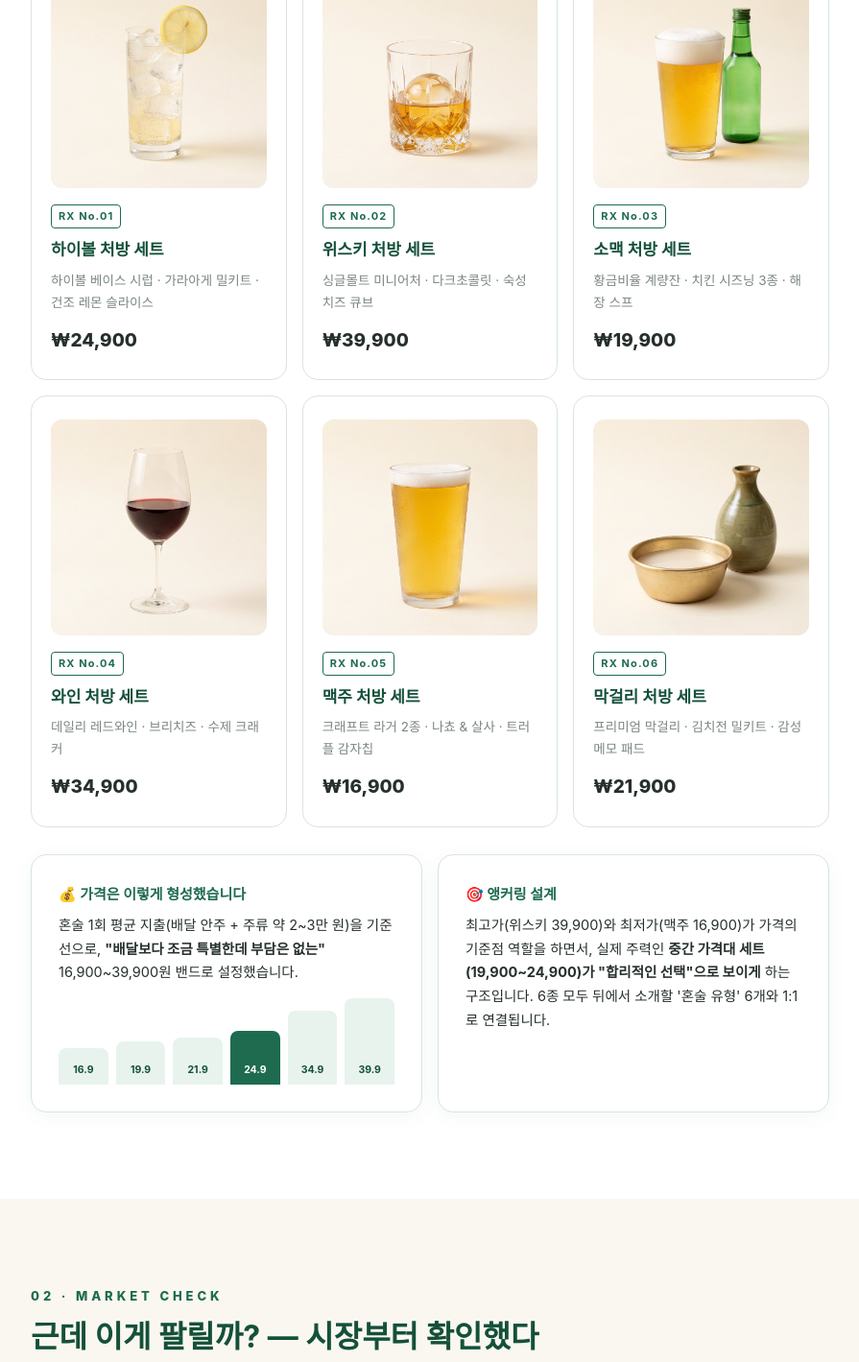
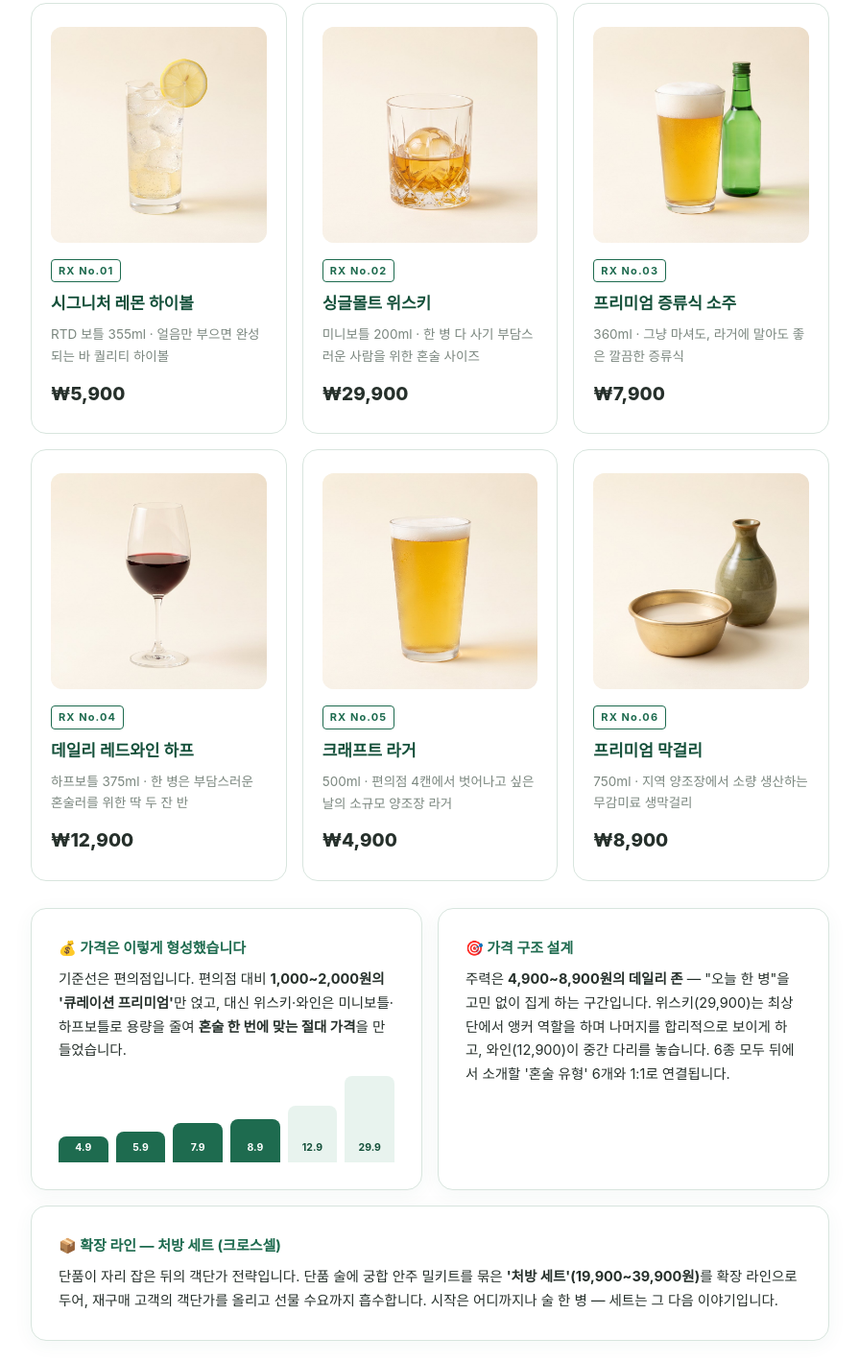
Before and after one commit to manduuu11/anju-pharmacy, a plain HTML site: page index.html in a window 1280 px wide. Shown: the part 896-2315 px from the top of the page at 96% size, without its empty margins (192-1087 px from the left). Drawn offline with Linux system fonts and the light colour scheme; a web font is replaced by a local one.

Commit message:
제품 전제를 단품 술 큐레이션으로 재정의 — 세트는 확장 라인으로 이동

```diff
--- a/index.html
+++ b/index.html
@@ -4,7 +4,7 @@
 <meta charset="UTF-8">
 <meta name="viewport" content="width=device-width, initial-scale=1.0">
 <title>안주약국 — 가상 브랜드 빌딩 A to Z</title>
-<meta name="description" content="혼술 페어링 세트를 판매하는 가상 브랜드 '안주약국' — 제품 기획부터 시장 검증, 브랜딩, 마케팅 전략까지 직접 설계한 케이스스터디.">
+<meta name="description" content="혼술용 술을 큐레이션해 판매하는 가상 보틀숍 브랜드 '안주약국' — 제품 기획부터 시장 검증, 브랜딩, 마케팅 전략까지 직접 설계한 케이스스터디.">
 <link rel="preconnect" href="https://fonts.googleapis.com">
 <link href="https://fonts.googleapis.com/css2?family=Gowun+Batang:wght@400;700&family=Pretendard:wght@400;600;800&display=swap" rel="stylesheet">
 <style>
@@ -508,8 +508,8 @@
 <header id="top">
   <div class="container">
     <span class="hero-badge">VIRTUAL BRAND BUILDING · A to Z</span>
-    <h1 class="serif">혼술 페어링 세트를<br>팔아보기로 했다</h1>
-    <p class="tagline">가상 브랜드 <b>'안주약국'</b> — 무엇을 팔지 정하는 것부터 시장 검증, 브랜딩, 마케팅 전략까지. 제품 하나를 파는 데 필요한 모든 과정을 직접 설계했습니다.</p>
+    <h1 class="serif">혼자 마시기 좋은 술을<br>팔아보기로 했다</h1>
+    <p class="tagline">혼술용 술을 큐레이션해 파는 가상 보틀숍 <b>'안주약국'</b> — 무엇을 팔지 정하는 것부터 시장 검증, 브랜딩, 마케팅 전략까지. 술 한 병을 파는 데 필요한 모든 과정을 직접 설계했습니다.</p>
     <div class="hero-meta">
       <span>기간 · <b>2026.07</b></span>
       <span>담당 · <b>기획부터 제작까지 전 과정 1인 수행</b></span>
@@ -523,70 +523,74 @@
   <div class="container">
     <div class="reveal">
       <div class="sec-num">01 · PRODUCT</div>
-      <h2 class="sec-title">이걸 팝니다 — 처방 세트 6종</h2>
-      <p class="sec-desc">술과 안주를 따로 고르는 수고를 없앤 <b>혼술 페어링 박스</b>입니다. 취향 유형별로 술 1종 + 궁합 안주 + 소품을 한 박스에 담아 정기 또는 단품으로 판매합니다.</p>
+      <h2 class="sec-title">이걸 팝니다 — 오늘의 술 6종</h2>
+      <p class="sec-desc">파는 것은 <b>술 단품</b>입니다. 다만 아무 술이나 진열하지 않습니다 — 혼자 마시기 좋은 용량과 취향 유형별로 큐레이션한 6종만 팝니다. 많이 파는 가게가 아니라 <b>골라주는 가게</b>가 되는 것이 상품 전략입니다.</p>
     </div>
     <div class="products">
       <div class="product reveal">
         <img class="p-photo" src="img/highball.jpg" alt="레몬 하이볼" loading="lazy">
         <span class="p-tag">RX No.01</span>
-        <h4>하이볼 처방 세트</h4>
-        <p class="p-items">하이볼 베이스 시럽 · 가라아게 밀키트 · 건조 레몬 슬라이스</p>
-        <p class="p-price">₩24,900</p>
+        <h4>시그니처 레몬 하이볼</h4>
+        <p class="p-items">RTD 보틀 355ml · 얼음만 부으면 완성되는 바 퀄리티 하이볼</p>
+        <p class="p-price">₩5,900</p>
       </div>
       <div class="product reveal">
         <img class="p-photo" src="img/whisky.jpg" alt="위스키 온더락" loading="lazy">
         <span class="p-tag">RX No.02</span>
-        <h4>위스키 처방 세트</h4>
-        <p class="p-items">싱글몰트 미니어처 · 다크초콜릿 · 숙성 치즈 큐브</p>
-        <p class="p-price">₩39,900</p>
+        <h4>싱글몰트 위스키</h4>
+        <p class="p-items">미니보틀 200ml · 한 병 다 사기 부담스러운 사람을 위한 혼술 사이즈</p>
+        <p class="p-price">₩29,900</p>
       </div>
       <div class="product reveal">
         <img class="p-photo" src="img/somaek.jpg" alt="소맥" loading="lazy">
         <span class="p-tag">RX No.03</span>
-        <h4>소맥 처방 세트</h4>
-        <p class="p-items">황금비율 계량잔 · 치킨 시즈닝 3종 · 해장 스프</p>
-        <p class="p-price">₩19,900</p>
+        <h4>프리미엄 증류식 소주</h4>
+        <p class="p-items">360ml · 그냥 마셔도, 라거에 말아도 좋은 깔끔한 증류식</p>
+        <p class="p-price">₩7,900</p>
       </div>
       <div class="product reveal">
         <img class="p-photo" src="img/wine.jpg" alt="레드 와인" loading="lazy">
         <span class="p-tag">RX No.04</span>
-        <h4>와인 처방 세트</h4>
-        <p class="p-items">데일리 레드와인 · 브리치즈 · 수제 크래커</p>
-        <p class="p-price">₩34,900</p>
+        <h4>데일리 레드와인 하프</h4>
+        <p class="p-items">하프보틀 375ml · 한 병은 부담스러운 혼술러를 위한 딱 두 잔 반</p>
+        <p class="p-price">₩12,900</p>
       </div>
       <div class="product reveal">
         <img class="p-photo" src="img/beer.jpg" alt="라거 맥주" loading="lazy">
         <span class="p-tag">RX No.05</span>
-        <h4>맥주 처방 세트</h4>
-        <p class="p-items">크래프트 라거 2종 · 나쵸 &amp; 살사 · 트러플 감자칩</p>
-        <p class="p-price">₩16,900</p>
+        <h4>크래프트 라거</h4>
+        <p class="p-items">500ml · 편의점 4캔에서 벗어나고 싶은 날의 소규모 양조장 라거</p>
+        <p class="p-price">₩4,900</p>
       </div>
       <div class="product reveal">
         <img class="p-photo" src="img/makgeolli.jpg" alt="막걸리" loading="lazy">
         <span class="p-tag">RX No.06</span>
-        <h4>막걸리 처방 세트</h4>
-        <p class="p-items">프리미엄 막걸리 · 김치전 밀키트 · 감성 메모 패드</p>
-        <p class="p-price">₩21,900</p>
+        <h4>프리미엄 막걸리</h4>
+        <p class="p-items">750ml · 지역 양조장에서 소량 생산하는 무감미료 생막걸리</p>
+        <p class="p-price">₩8,900</p>
       </div>
     </div>
     <div class="price-logic reveal">
       <div class="card">
         <h4>💰 가격은 이렇게 형성했습니다</h4>
-        <p>혼술 1회 평균 지출(배달 안주 + 주류 약 2~3만 원)을 기준선으로, <b>"배달보다 조금 특별한데 부담은 없는"</b> 16,900~39,900원 밴드로 설정했습니다.</p>
+        <p>기준선은 편의점입니다. 편의점 대비 <b>1,000~2,000원의 '큐레이션 프리미엄'</b>만 얹고, 대신 위스키·와인은 미니보틀·하프보틀로 용량을 줄여 <b>혼술 한 번에 맞는 절대 가격</b>을 만들었습니다.</p>
         <div class="price-band">
-          <div class="bar" style="height:42%;">16.9</div>
-          <div class="bar" style="height:50%;">19.9</div>
-          <div class="bar" style="height:55%;">21.9</div>
-          <div class="bar hi" style="height:62%;">24.9</div>
-          <div class="bar" style="height:86%;">34.9</div>
-          <div class="bar" style="height:100%;">39.9</div>
+          <div class="bar hi" style="height:30%;">4.9</div>
+          <div class="bar hi" style="height:35%;">5.9</div>
+          <div class="bar hi" style="height:45%;">7.9</div>
+          <div class="bar hi" style="height:50%;">8.9</div>
+          <div class="bar" style="height:65%;">12.9</div>
+          <div class="bar" style="height:100%;">29.9</div>
         </div>
       </div>
       <div class="card">
-        <h4>🎯 앵커링 설계</h4>
-        <p>최고가(위스키 39,900)와 최저가(맥주 16,900)가 가격의 기준점 역할을 하면서, 실제 주력인 <b>중간 가격대 세트(19,900~24,900)가 "합리적인 선택"으로 보이게</b> 하는 구조입니다. 6종 모두 뒤에서 소개할 '혼술 유형' 6개와 1:1로 연결됩니다.</p>
+        <h4>🎯 가격 구조 설계</h4>
+        <p>주력은 <b>4,900~8,900원의 데일리 존</b> — "오늘 한 병"을 고민 없이 집게 하는 구간입니다. 위스키(29,900)는 최상단에서 앵커 역할을 하며 나머지를 합리적으로 보이게 하고, 와인(12,900)이 중간 다리를 놓습니다. 6종 모두 뒤에서 소개할 '혼술 유형' 6개와 1:1로 연결됩니다.</p>
       </div>
+    </div>
+    <div class="card reveal" style="margin-top:16px;">
+      <h4 style="font-size:15px; color:var(--green); margin-bottom:8px;">📦 확장 라인 — 처방 세트 (크로스셀)</h4>
+      <p style="font-size:14.5px;">단품이 자리 잡은 뒤의 객단가 전략입니다. 단품 술에 궁합 안주 밀키트를 묶은 <b>'처방 세트'(19,900~39,900원)</b>를 확장 라인으로 두어, 재구매 고객의 객단가를 올리고 선물 수요까지 흡수합니다. 시작은 어디까지나 술 한 병 — 세트는 그 다음 이야기입니다.</p>
     </div>
   </div>
 </section>
@@ -615,7 +619,7 @@
     </div>
     <div class="card positioning reveal">
       <h4>📍 발견한 빈 자리</h4>
-      <p>시장은 크고 계속 자라는데, 커머스는 여전히 <b>'술 따로, 안주 따로'</b>였습니다. 주류 구독 서비스는 술만 보내주고, 밀키트는 안주만 팝니다. <b>"페어링을 통째로 큐레이션해 주는 브랜드"</b>는 비어 있는 포지션이었고, 여기에 들어가기로 했습니다. 그리고 세 번째 지표(64%)가 이 사업의 핵심 근거가 됩니다 — 사람들은 혼술이 싫은 게 아니라 <b>고르는 게 귀찮은 것</b>이었으니까요.</p>
+      <p>술을 파는 곳은 넘칩니다 — 하지만 <b>'오늘의 나에게 맞는 한 병'을 골라주는 곳</b>은 없었습니다. 대형마트는 선택지가 너무 많아 피로하고, 편의점은 늘 같은 4캔이고, 보틀숍은 애호가용이라 문턱이 높습니다. <b>"혼술러를 위해 딱 6종만 골라주는 가게"</b>는 비어 있는 포지션이었고, 여기에 들어가기로 했습니다. 세 번째 지표(64%)가 이 전략의 핵심 근거입니다 — 사람들은 혼술이 싫은 게 아니라 <b>고르는 게 귀찮은 것</b>이었으니까요.</p>
     </div>
     <p class="footnote">* 위 수치는 공개 통계·트렌드 리포트를 기반으로 재구성한 가상 프로젝트용 예시 데이터입니다.</p>
   </div>
@@ -703,8 +707,8 @@
         <tr>
           <th>카피 예시</th>
           <td>
-            <span class="x">"시원한 하이볼 세트, 지금 할인 중!"</span>
-            <span class="o">"금요일 갈증 증상엔, 하이볼 처방 세트를 권해드립니다. 미지근해지기 전에 복용하세요."</span>
+            <span class="x">"시원한 레몬 하이볼, 지금 할인 중!"</span>
+            <span class="o">"금요일 갈증 증상엔, 시그니처 레몬 하이볼을 처방해드립니다. 미지근해지기 전에 복용하세요."</span>
           </td>
         </tr>
         <tr>
@@ -747,7 +751,7 @@
         <div class="w">
           <div class="n">WHY 03</div>
           <h4>결과가 곧 제품 추천이다</h4>
-          <p>6개 유형이 처방 세트 6종과 1:1 매칭 — 재미로 시작해 구매 퍼널로 끝난다.</p>
+          <p>6개 유형이 단품 술 6종과 1:1 매칭 — 재미로 시작해 구매 퍼널로 끝난다.</p>
         </div>
       </div>
     </div>
@@ -767,14 +771,14 @@
       </div>
       <div class="insta-grid">
         <div class="tile g1"><span class="t-emoji">💊</span><span class="t-text">월요일 처방전<br>"출근 후유증엔<br>가벼운 맥주를"</span></div>
-        <div class="tile g3"><span class="t-emoji">🍋</span><span class="t-text">신제품 입고<br>하이볼 처방 세트</span></div>
+        <div class="tile g3"><span class="t-emoji">🍋</span><span class="t-text">신제품 입고<br>시그니처<br>레몬 하이볼</span></div>
         <div class="tile g2"><span class="t-emoji">📋</span><span class="t-text">카드뉴스<br>"안주 페어링<br>기본 공식 5"</span></div>
         <div class="tile g4"><span class="t-emoji">🌙</span><span class="t-text">새벽 감성 글귀<br>"오늘도 잘 버텼다"</span></div>
         <div class="tile g5"><span class="t-emoji">🧪</span><span class="t-text">혼술 유형<br>테스트 OPEN</span></div>
         <div class="tile g2"><span class="t-emoji">🥃</span><span class="t-text">유형 소개<br>새벽 감성<br>위스키형</span></div>
         <div class="tile g3"><span class="t-emoji">🌧️</span><span class="t-text">비 오는 날<br>긴급 처방<br>막걸리 × 김치전</span></div>
         <div class="tile g1"><span class="t-emoji">💬</span><span class="t-text">팔로워 사연<br>"오늘의 증상을<br>댓글로 접수합니다"</span></div>
-        <div class="tile g2"><span class="t-emoji">📦</span><span class="t-text">언박싱 릴스<br>처방 세트가<br>도착했습니다</span></div>
+        <div class="tile g2"><span class="t-emoji">📦</span><span class="t-text">언박싱 릴스<br>오늘의 처방이<br>도착했습니다</span></div>
       </div>
     </div>
     <div class="content-note reveal">
@@ -829,7 +833,7 @@
         <h4>산다</h4>
         <p class="j-q">결국 지갑을 여는가</p>
         <div class="j-num">2<small>%</small></div>
-        <p class="j-metric">테스트 → 세트 구매 전환율</p>
+        <p class="j-metric">테스트 → 단품 구매 전환율</p>
       </div>
     </div>
     <div class="card kpi-actions reveal">
@@ -849,7 +853,7 @@
         </tr>
         <tr>
           <th>구매 전환이 낮으면</th>
-          <td>결과 화면과 제품 사이 연결 강화 — 내 유형 전용 세트 첫 구매 할인, 유형별 랜딩 페이지 최적화</td>
+          <td>결과 화면과 제품 사이 연결 강화 — 내 유형 전용 술 첫 병 할인, 유형별 랜딩 페이지 최적화</td>
         </tr>
       </table>
     </div>
```
